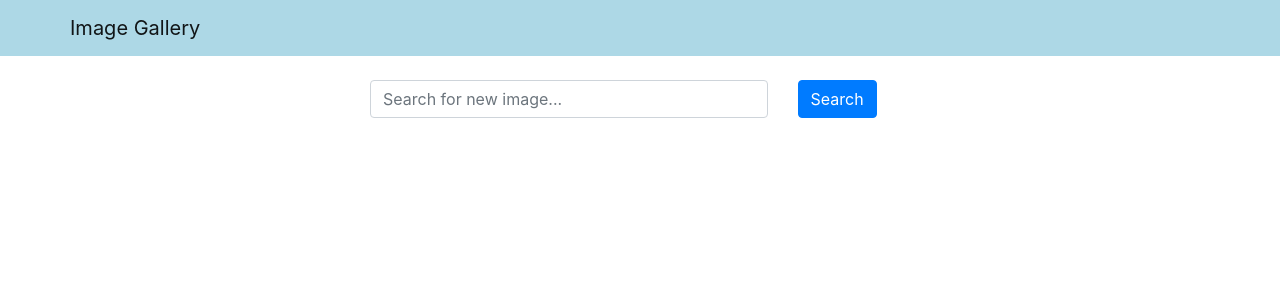
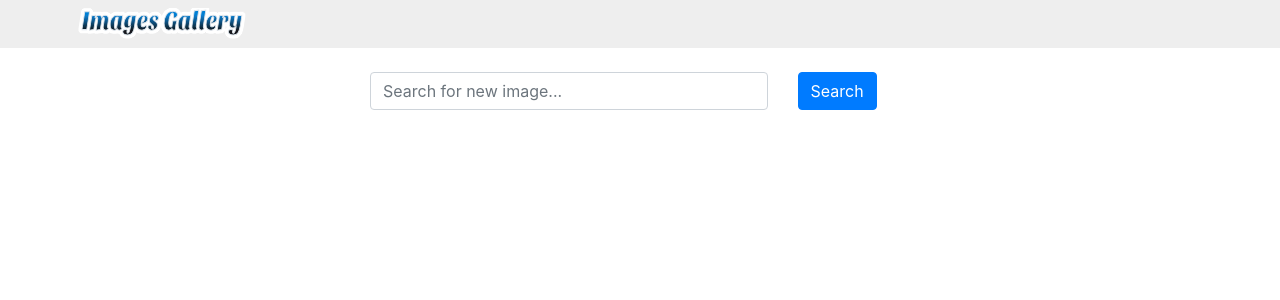
Before and after one commit to Mahesh-Anand/IMAGES-GALLERY, a React (Create React App) app in the folder frontend/: page / in a window 1280 px wide. Shown: the top 300 px of the page. Built offline with nearby package versions, Linux system fonts and the light colour scheme; no server answers.

Commit message:
added text logo

```diff
--- a/frontend/src/components/Header.js
+++ b/frontend/src/components/Header.js
@@ -1,8 +1,8 @@
 import React from "react";
 import { Navbar, Container } from "react-bootstrap";
-
+import { ReactComponent as Logo } from "../images/logo.svg";
 const navbarStyle = {
-  backgroundColor: "lightblue",
+  backgroundColor: "#eeeeee",
 };
 const Header = (props) => {
   return (
@@ -10,7 +10,9 @@
     <Navbar style={navbarStyle} variant="light">
       {/* <Navbar.Brand href="#home">Navbar</Navbar.Brand> */}
       <Container>
-        <Navbar.Brand href="/">{props.title}</Navbar.Brand>
+        {/* <Navbar.Brand href="/">{props.title}</Navbar.Brand> */}
+        <Logo style={{maxWidth:"12rem",maxHeight:"2rem"}}/>
+        {/* object in js format in jsx */}
       </Container>
     </Navbar>
   );
```
Also changed, not shown: frontend/src/images/logo.svg (added).
